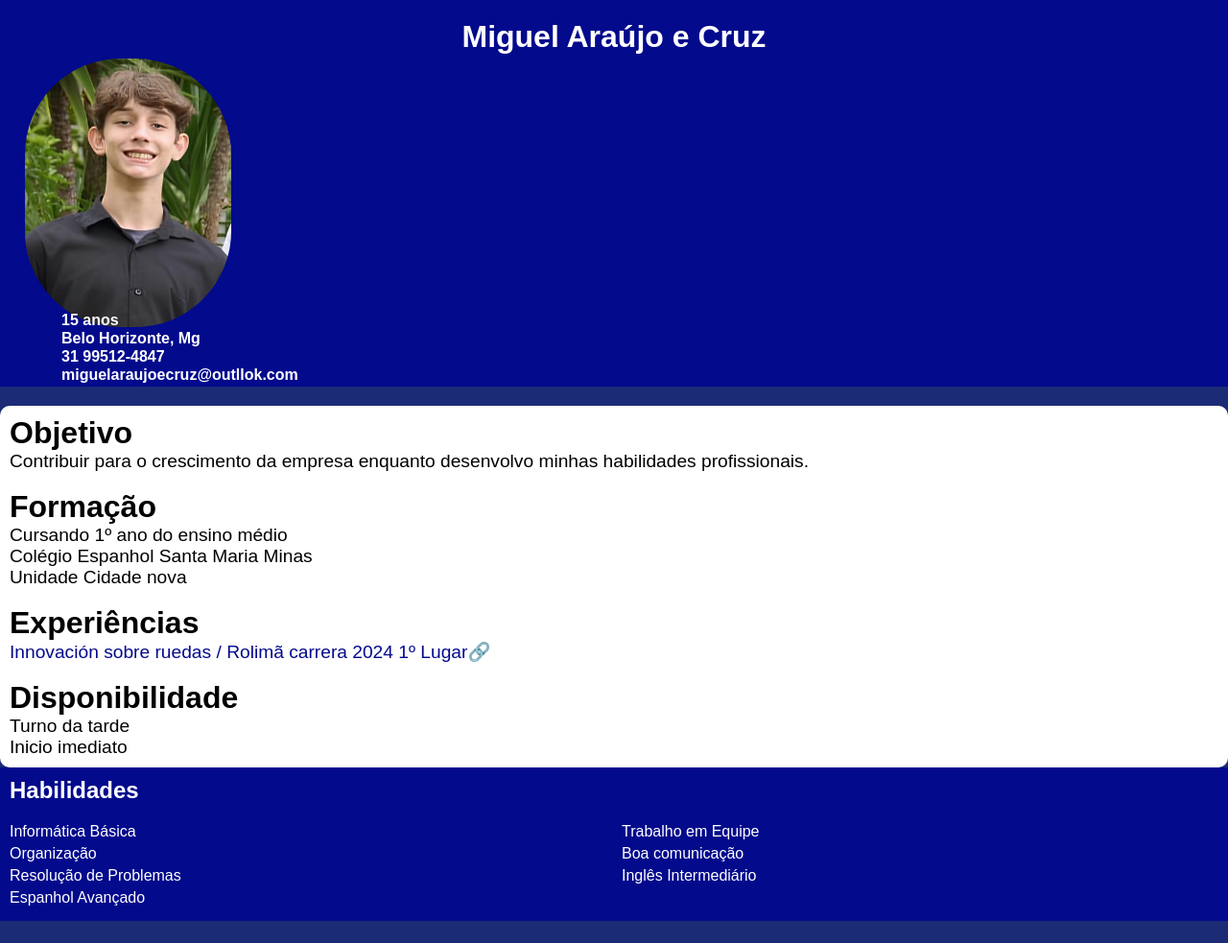
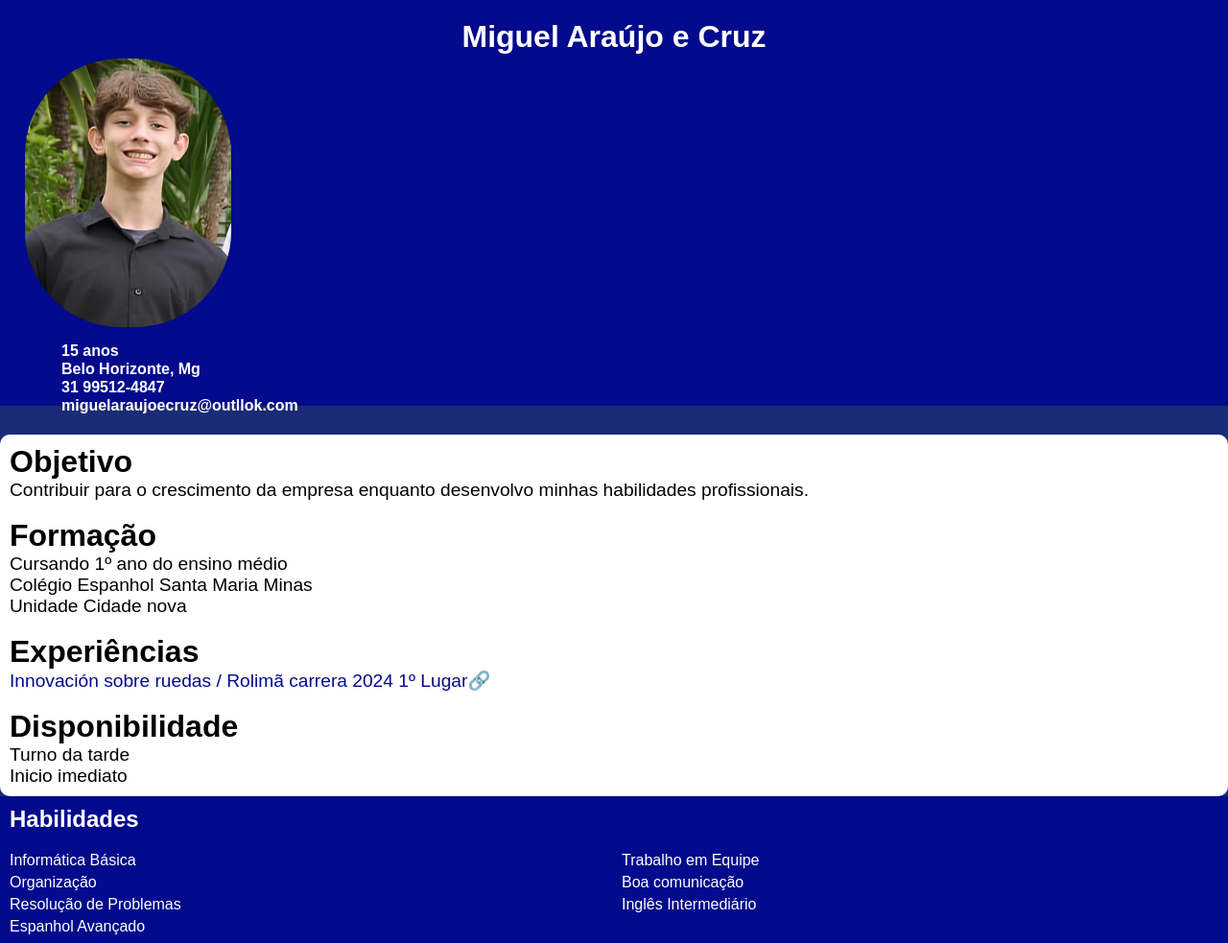
Before and after one commit to felipeFalbuquerque/Curriculo-Miguel, a plain HTML site: page index.html in a window 1280 px wide. Shown: the whole page at 96% size. Before the commit the page ends 960 px from the top, so only its background shows below. Drawn offline with Linux system fonts and the light colour scheme.

Commit message:
Update index.html

```diff
--- a/index.html
+++ b/index.html
@@ -45,8 +45,8 @@
         header {
             background-color: #030A8C;
             min-width: 320px;
-            padding-bottom: 50px;
-            margin-bottom: 20px;
+            padding-bottom: 70px;
+            margin-bottom: 30px;
 
         }
 
@@ -96,7 +96,7 @@
             position: relative;
             left: 5%;
             width: 200px;
-            top: 6vh;
+            top: 10vh;
         }
         a{
             color: #030A8C;
```
